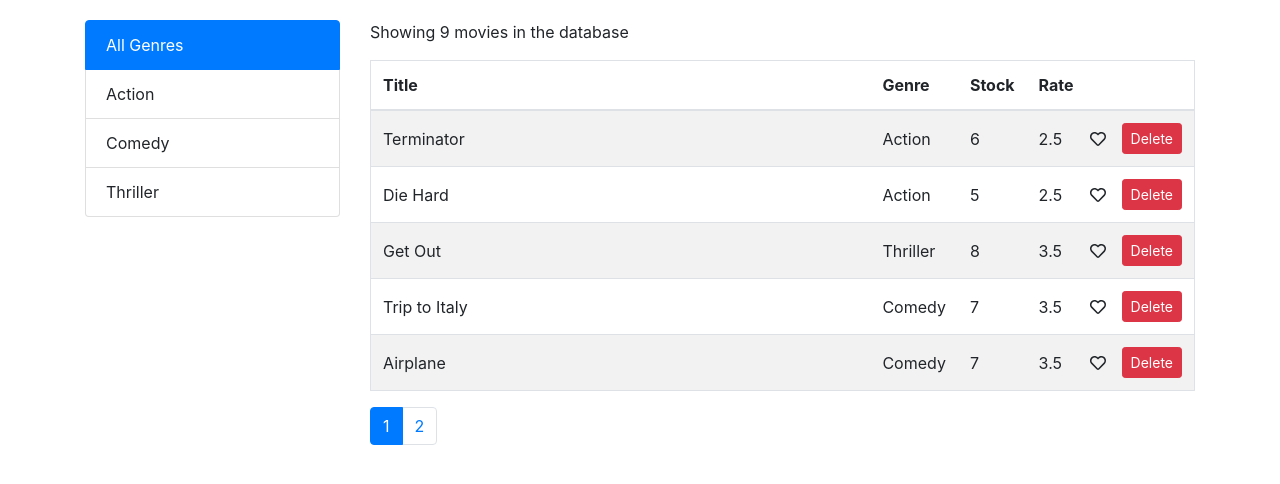
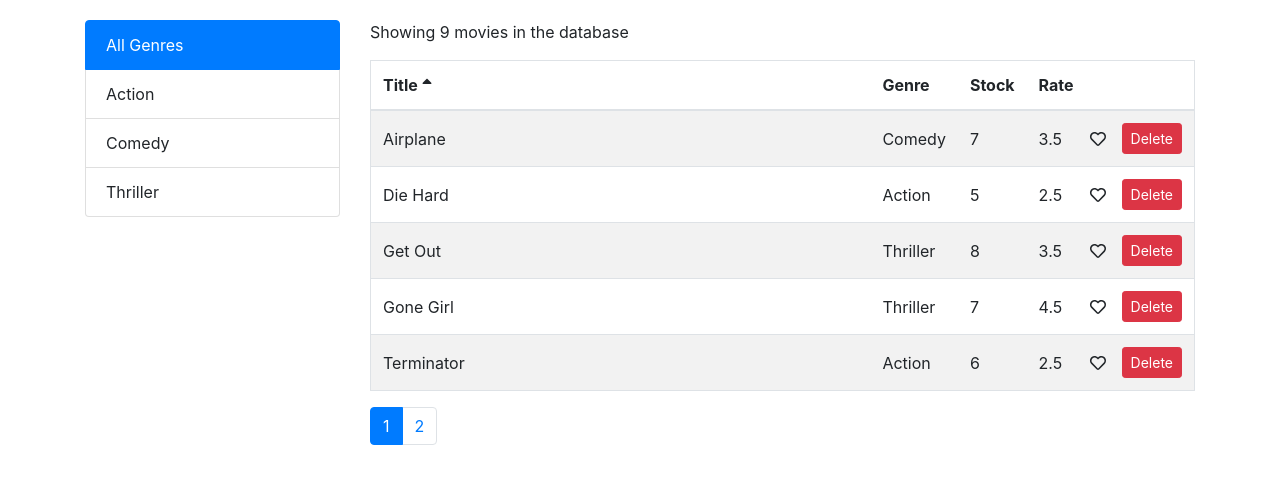
Before and after one commit to Vanfarock/mosh_react_course, a React (Create React App) app in the folder vidly/: page / in a window 1280 px wide. Shown: the top 484 px of the page. Built offline with nearby package versions, Linux system fonts and the light colour scheme.

Commit message:
Refactored vidly project

```diff
--- a/vidly/src/components/common/like.jsx
+++ b/vidly/src/components/common/like.jsx
@@ -1,13 +1,14 @@
 import React from 'react';
+import PropTypes from 'prop-types';
 import { FontAwesomeIcon } from '@fortawesome/react-fontawesome';
 import { faHeart } from '@fortawesome/free-solid-svg-icons';
 import { faHeart as emptyHeart } from '@fortawesome/free-regular-svg-icons';
 import './like.scss';
 
-function Like(props) {
+function Like({liked, onClick}) {
   const getFilledHeartClasses = () => {
     let classes = "heart-icon";
-    if (props.liked) {
+    if (liked) {
       classes += " show-heart";
     } else {
       classes += " hide-heart";
@@ -17,7 +18,7 @@ function Like(props) {
 
   const getEmptyHeartClasses = () => {
     let classes = "heart-icon";
-    if (props.liked) {
+    if (liked) {
       classes += " hide-heart";
     } else {
       classes += " show-heart";
@@ -26,11 +27,16 @@ function Like(props) {
   }
 
   return (
-    <div className="icons" onClick={props.onClick} >
+    <div className="icons" onClick={onClick} >
       <FontAwesomeIcon icon={faHeart} className={getFilledHeartClasses()} />
       <FontAwesomeIcon icon={emptyHeart} className={getEmptyHeartClasses()} />
     </div>
   );
 }
 
+Like.propTypes = {
+  liked: PropTypes.bool,
+  onClick: PropTypes.func.isRequired
+}
+
 export default Like;
--- a/vidly/src/components/common/listGroup.jsx
+++ b/vidly/src/components/common/listGroup.jsx
@@ -1,14 +1,13 @@
 import React from 'react';
 import PropTypes from 'prop-types';
 
-function ListGroup(props) {
-  const {items, textProperty, valueProperty, currentItem, onItemChange} = props;
+function ListGroup({items, textProperty, valueProperty, currentItem, onItemChange}) {
   if (items.length <= 1) return null;
 
   return (
     <ul className="list-group">
-      {items.map((item, index) => (
-        <li key={item[valueProperty] || `${valueProperty}_index`}
+      {items.map(item => (
+        <li key={item[valueProperty]}
             className={item === currentItem ? 'list-group-item active' : 'list-group-item'}
             onClick={() => onItemChange(item)}
             role="button">{item[textProperty]}</li>
--- a/vidly/src/components/common/pagination.jsx
+++ b/vidly/src/components/common/pagination.jsx
@@ -2,9 +2,7 @@ import React from 'react';
 import PropTypes from 'prop-types';
 import _ from 'lodash';
 
-function Pagination(props) {
-  const {itemsCount, pageSize, currentPage, onPageChange} = props;
-
+function Pagination({itemsCount, pageSize, currentPage, onPageChange}) {
   const pagesCount = Math.ceil(itemsCount / pageSize);
   if (pagesCount === 1) {
     return null;
--- /dev/null
+++ b/vidly/src/components/common/table.jsx
@@ -0,0 +1,25 @@
+import React from 'react';
+import PropTypes from 'prop-types';
+import TableHeader from './tableHeader';
+import TableBody from './tableBody';
+
+
+const Table = ({columns, sortColumn, onSort, data}) => {
+  return (
+    <table className="table table-striped table-hover border">
+      <TableHeader columns={columns}
+                    sortColumn={sortColumn}
+                    onSort={onSort}/>
+      <TableBody data={data} columns={columns} />
+    </table>
+  );
+}
+
+Table.propTypes = {
+  columns: PropTypes.arrayOf(PropTypes.object).isRequired,
+  sortColumn: PropTypes.object.isRequired,
+  onSort: PropTypes.func.isRequired,
+  data: PropTypes.arrayOf(PropTypes.object).isRequired
+}
+
+export default Table;
--- /dev/null
+++ b/vidly/src/components/common/tableBody.jsx
@@ -0,0 +1,41 @@
+import React, { Component } from 'react';
+import PropTypes from 'prop-types';
+import _ from 'lodash';
+
+class TableBody extends Component {
+  renderCell = (item, column) => {
+    if (column.content) {
+      return column.content(item);
+    }
+    return _.get(item, column.path);
+  }
+
+  createKey = (item, column) => {
+    return item._id + (column.path || column.key);
+  }
+
+  render() {
+    const {data, columns} = this.props;
+
+    return (
+      <tbody>
+        {data.map(item => (
+          <tr key={item._id}>
+            {columns.map(column =>
+              <td key={this.createKey(item, column)} className="align-middle">
+                {this.renderCell(item, column)}
+              </td>
+            )}
+          </tr>
+        ))}
+      </tbody>
+    );
+  }
+}
+
+TableBody.propTypes = {
+  data: PropTypes.arrayOf(PropTypes.object).isRequired,
+  columns: PropTypes.arrayOf(PropTypes.object).isRequired
+}
+
+export default TableBody;
--- /dev/null
+++ b/vidly/src/components/common/tableHeader.jsx
@@ -0,0 +1,52 @@
+import React, { Component } from 'react';
+import PropTypes from 'prop-types';
+import { FontAwesomeIcon } from '@fortawesome/react-fontawesome';
+import { faSortUp, faSortDown } from '@fortawesome/free-solid-svg-icons';
+
+
+class TableHeader extends Component {
+  raiseSort = path => {
+    const sortColumn = {...this.props.sortColumn};
+    if (sortColumn.path === path) {
+      sortColumn.order = sortColumn.order === 'asc' ? 'desc': 'asc';
+    } else {
+      sortColumn.path = path;
+      sortColumn.order = 'asc';
+    }
+
+    this.props.onSort(sortColumn);
+  }
+
+  renderSortIcon = column => {
+    const sortColumn = {...this.props.sortColumn};
+    if (column.path !== sortColumn.path || !column.path) return null;
+
+    return <FontAwesomeIcon icon={sortColumn.order === 'asc' ? faSortUp : faSortDown} />
+  }
+
+  render() {
+    return (
+      <thead>
+        <tr>
+          {this.props.columns.map(column =>
+            <th key={column.path || column.key}
+                onClick={() => this.raiseSort(column.path)}
+                className="col text-nowrap"
+                role="button"
+            >
+              {column.label} {this.renderSortIcon(column)}
+            </th>
+          )}
+        </tr>
+      </thead>
+    );
+  }
+}
+
+TableHeader.propTypes = {
+  columns: PropTypes.arrayOf(PropTypes.object).isRequired,
+  sortColumn: PropTypes.object.isRequired,
+  onSort: PropTypes.func.isRequired
+}
+
+export default TableHeader;
--- a/vidly/src/components/movies.jsx
+++ b/vidly/src/components/movies.jsx
@@ -1,25 +1,26 @@
 import React, { Component } from 'react';
 import { getMovies } from '../services/fakeMovieService';
 import { getGenres } from '../services/fakeGenreService';
-import Like from './common/like';
+import MoviesTable from './moviesTable';
 import ListGroup from './common/listGroup';
 import Pagination from './common/pagination';
 import {paginate} from '../utils/paginate';
+import _ from 'lodash';
 
 class Movies extends Component {
-  constructor() {
-    super();
-
-    this.state = {
-      pageSize: 5,
-      movies: [],
-      genres: [],
-      currentPage: 1,
-    };
-  }
+  state = {
+    movies: [],
+    genres: [],
+    currentPage: 1,
+    pageSize: 5,
+    sortColumn: {
+      path: 'title',
+      order: 'asc'
+    }
+  };
 
   componentDidMount() {
-    const currentGenre ={name: 'All Genres'};
+    const currentGenre ={_id: '', name: 'All Genres'};
     const genres = [currentGenre, ...getGenres()];
 
     this.setState({
@@ -27,67 +28,6 @@ class Movies extends Component {
       currentGenre,
       genres
     })
-  }
-
-  render() {
-    const {pageSize, currentPage, movies: allMovies, genres, currentGenre} = this.state;
-
-    if (allMovies.length === 0) {
-      return (
-        <p>There are no movies in the database</p>
-      );
-    }
-
-    const filtered = currentGenre && currentGenre._id
-        ? allMovies.filter(item => item.genre._id === currentGenre._id)
-        : allMovies;
-    const movies = paginate(filtered, currentPage, pageSize);
-
-    return (
-      <div className="row">
-        {genres.length > 1 &&
-        <div className="col-lg-3">
-          <ListGroup items={genres}
-                     currentItem={currentGenre}
-                     onItemChange={this.handleGenreChange} />
-        </div>}
-
-        <div className="col">
-          <p>Showing {filtered.length} movies in the database</p>
-          <table className="table table-striped table-hover border">
-            <thead>
-              <tr>
-                <th className="col">Title</th>
-                <th className="col">Genre</th>
-                <th className="col">Stock</th>
-                <th className="col">Rate</th>
-                <th className="col"></th>
-                <th className="col"></th>
-              </tr>
-            </thead>
-            <tbody>
-              {movies.map(movie => (
-                <tr key={movie._id}>
-                  <td className="align-middle">{ movie.title }</td>
-                  <td className="align-middle">{ movie.genre.name }</td>
-                  <td className="align-middle">{ movie.numberInStock }</td>
-                  <td className="align-middle">{ movie.dailyRentalRate }</td>
-                  <td className="align-middle"><Like liked={movie.liked} onClick={() => this.handleLike(movie)} /></td>
-                  <td className="align-middle">
-                    <button className="btn btn-danger btn-sm"
-                            onClick={() => this.handleDelete(movie)}>Delete</button>
-                  </td>
-                </tr>
-              ))}
-            </tbody>
-          </table>
-          <Pagination itemsCount={filtered.length}
-                      pageSize={pageSize}
-                      currentPage={currentPage}
-                      onPageChange={this.handlePageChange} />
-        </div>
-      </div>
-    );
   }
 
   handleGenreChange = genre => {
@@ -114,11 +54,66 @@ class Movies extends Component {
     });
   }
 
+  handleSort = sortColumn => {
+    this.setState({
+      sortColumn
+    })
+  }
+
   handlePageChange = (page) => {
     this.setState({
       currentPage: page
     });
   }
+
+  getPagedData = () => {
+    const {pageSize, currentPage, movies: allMovies, currentGenre, sortColumn} = this.state;
+
+
+    const filtered = currentGenre && currentGenre._id
+        ? allMovies.filter(item => item.genre._id === currentGenre._id)
+        : allMovies;
+    const sorted = _.orderBy(filtered, [sortColumn.path], [sortColumn.order]);
+    const movies = paginate(sorted, currentPage, pageSize);
+    return { totalCount: filtered.length, data: movies} ;
+  }
+
+  render() {
+    const {pageSize, currentPage, movies, genres, currentGenre, sortColumn} = this.state;
+
+    if (movies.length === 0) {
+      return (
+        <p>There are no movies in the database</p>
+      );
+    }
+
+    const {totalCount, data} = this.getPagedData();
+
+    return (
+      <div className="row">
+        {genres.length > 1 &&
+        <div className="col-lg-3">
+          <ListGroup items={genres}
+                     currentItem={currentGenre}
+                     onItemChange={this.handleGenreChange} />
+        </div>}
+
+        <div className="col">
+          <p>Showing {totalCount} movies in the database</p>
+          <MoviesTable movies={data}
+                       sortColumn={sortColumn}
+                       onLike={this.handleLike}
+                       onDelete={this.handleDelete}
+                       onSort={this.handleSort} />
+
+          <Pagination itemsCount={totalCount}
+                      pageSize={pageSize}
+                      currentPage={currentPage}
+                      onPageChange={this.handlePageChange} />
+        </div>
+      </div>
+    );
+  }
 }
 
 export default Movies;
--- /dev/null
+++ b/vidly/src/components/moviesTable.jsx
@@ -0,0 +1,43 @@
+import React, { Component } from 'react';
+import PropTypes from 'prop-types';
+import Table from './common/table';
+import Like from './common/like';
+
+class MoviesTable extends Component {
+  columns = [
+    {path: 'title', label:'Title'},
+    {path: 'genre.name', label:'Genre'},
+    {path: 'numberInStock', label:'Stock'},
+    {path: 'dailyRentalRate', label:'Rate'},
+    {
+      key: 'like',
+      content: movie => <Like liked={movie.liked} onClick={() => this.props.onLike(movie)} />
+    },
+    {
+      key: 'delete',
+      content: movie => (
+        <button
+          className="btn btn-danger btn-sm"
+          onClick={() => this.props.onDelete(movie)}>Delete</button>)
+    }
+  ]
+
+  render() {
+    const {movies, onSort, sortColumn} = this.props;
+
+    return (
+      <Table columns={this.columns}
+             data={movies}
+             sortColumn={sortColumn}
+             onSort={onSort} />
+    );
+  }
+}
+
+MoviesTable.propTypes = {
+  movies: PropTypes.arrayOf(PropTypes.object).isRequired,
+  onSort: PropTypes.func.isRequired,
+  sortColumn: PropTypes.object
+}
+
+export default MoviesTable;
```
